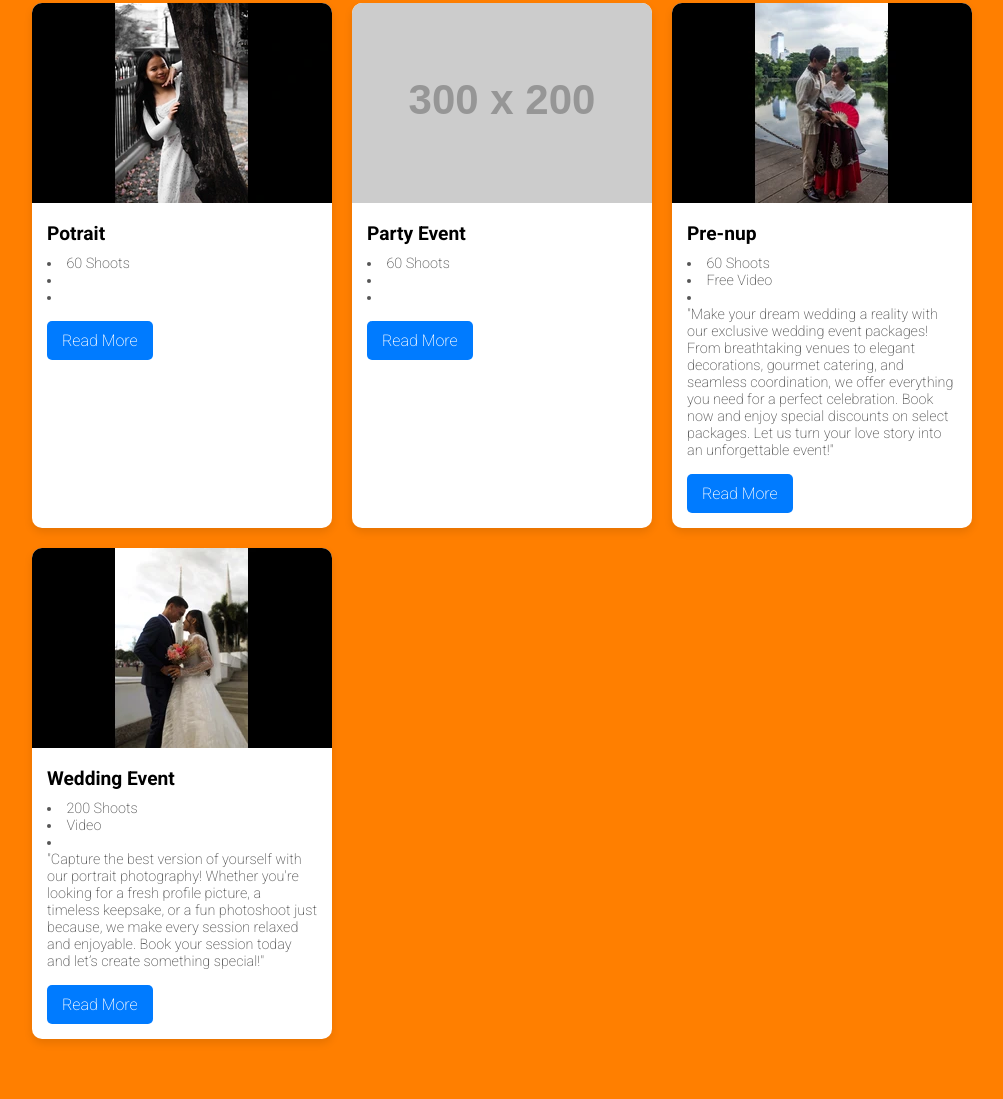
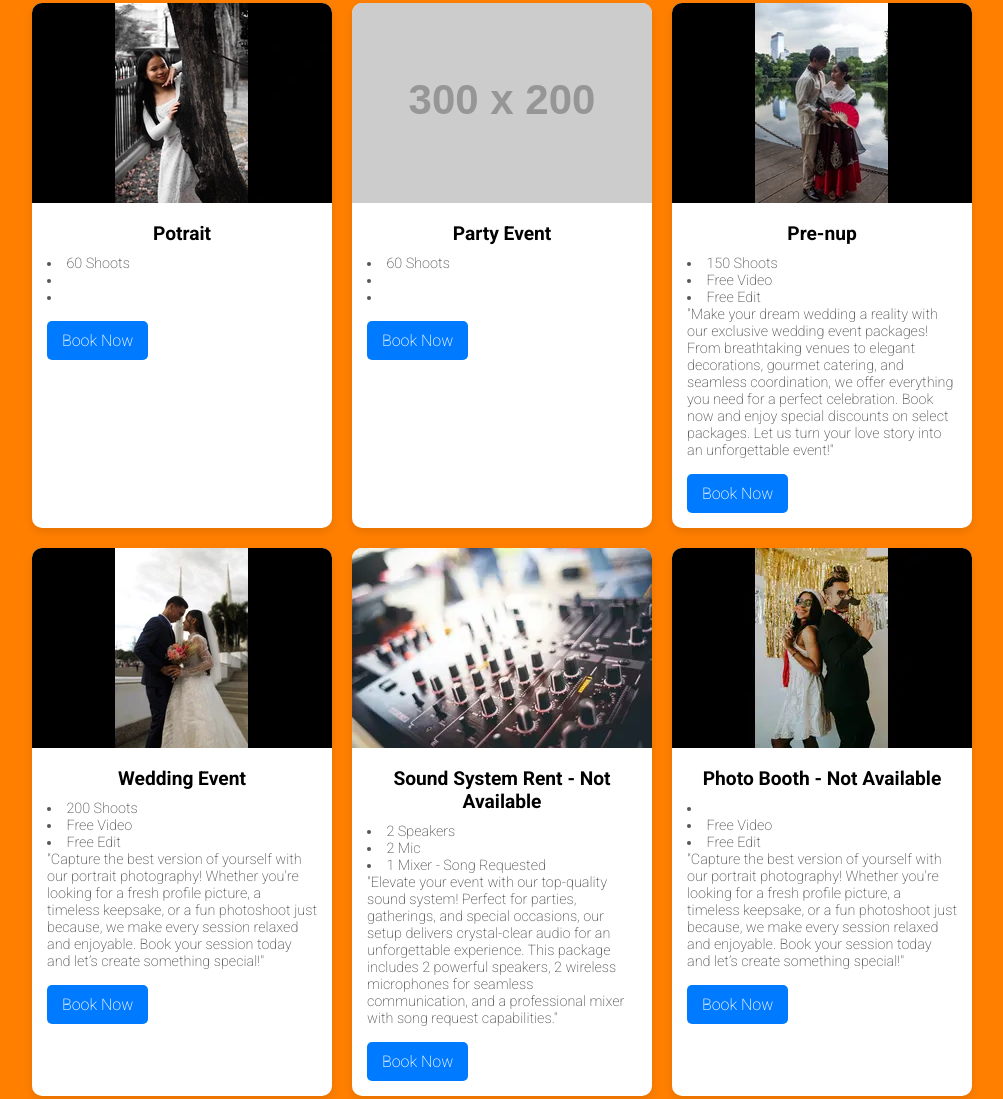
Before and after one commit to soulxmark/MAGEX, a plain HTML site: page services.html in a window 1280 px wide. Shown: the part 127-1226 px from the top of the page, without its empty margins (138-1141 px from the left). Drawn offline with Linux system fonts and the light colour scheme; placeholder pictures from the web are drawn by us.

Commit message:
additionals cards

```diff
--- a/script/script.js
+++ b/script/script.js
@@ -23,7 +23,7 @@
         }, 10); // Delay to ensure opacity change works
 
         // Automatically switch slides every 3 seconds
-        setTimeout(showSlides, 3000);
+        setTimeout(showSlides, 10000);
     }
 
     // Function to navigate between slides manually
--- a/services.html
+++ b/services.html
@@ -32,7 +32,7 @@
               <li></li>
               <p></p>
             </div>
-            <a href="#" class="card-button">Read More</a>
+            <a href="#" class="card-button">Book Now</a>
         </div>
     </div>
     <div class="card-services">
@@ -44,7 +44,7 @@
                 <li></li>
                 <li></li>
             </div>
-            <a href="#" class="card-button">Read More</a>
+            <a href="#" class="card-button">Book Now</a>
         </div>
     </div>
     <div class="card-services">
@@ -52,12 +52,12 @@
         <div class="card-content">
             <div class="card-title">Pre-nup</div>
             <div class="card-description">
-              <li>60 Shoots</li>
+              <li>150 Shoots</li>
               <li>Free Video</li>
-              <li></li>
+              <li>Free Edit</li>
               <p>"Make your dream wedding a reality with our exclusive wedding event packages! From breathtaking venues to elegant decorations, gourmet catering, and seamless coordination, we offer everything you need for a perfect celebration. Book now and enjoy special discounts on select packages. Let us turn your love story into an unforgettable event!"</p>
             </div>
-            <a href="#" class="card-button">Read More</a>
+            <a href="#" class="card-button">Book Now</a>
         </div>
     </div>
     <div class="card-services">
@@ -66,13 +66,39 @@
             <div class="card-title">Wedding Event</div>
             <div class="card-description">
               <li>200 Shoots</li>
-              <li>Video</li>
-              <li></li>
+              <li>Free Video</li>
+              <li>Free Edit</li>
               <p>"Capture the best version of yourself with our portrait photography! Whether you're looking for a fresh profile picture, a timeless keepsake, or a fun photoshoot just because, we make every session relaxed and enjoyable. Book your session today and let’s create something special!"</p>
             </div>
-            <a href="#" class="card-button">Read More</a>
+            <a href="#" class="card-button">Book Now</a>
         </div>
     </div>
+    <div class="card-services">
+      <img src="./images/sound-system.webp" alt="Card Image">
+      <div class="card-content">
+          <div class="card-title">Sound System Rent - Not Available</div>
+          <div class="card-description">
+            <li>2 Speakers</li>
+            <li>2 Mic</li>
+            <li>1 Mixer - Song Requested </li>
+            <p>"Elevate your event with our top-quality sound system! Perfect for parties, gatherings, and special occasions, our setup delivers crystal-clear audio for an unforgettable experience. This package includes 2 powerful speakers, 2 wireless microphones for seamless communication, and a professional mixer with song request capabilities."</p>
+          </div>
+          <a href="#" class="card-button">Book Now</a>
+      </div>
+  </div>
+  <div class="card-services">
+    <img src="./images/photo-booth.webp" alt="Card Image">
+    <div class="card-content">
+        <div class="card-title">Photo Booth - Not Available</div>
+        <div class="card-description">
+          <li></li>
+          <li>Free Video</li>
+          <li>Free Edit</li>
+          <p>"Capture the best version of yourself with our portrait photography! Whether you're looking for a fresh profile picture, a timeless keepsake, or a fun photoshoot just because, we make every session relaxed and enjoyable. Book your session today and let’s create something special!"</p>
+        </div>
+        <a href="#" class="card-button">Book Now</a>
+    </div>
+</div>
 
 </section>
 
--- a/style/main.css
+++ b/style/main.css
@@ -381,6 +381,7 @@ img {
   font-size: 1.2em;
   margin-bottom: 10px;
   font-weight: bold;
+  text-align: center;
 }
 .card-description {
   font-size: 0.9em;
```
Also changed, not shown: images/photo-booth.webp (added), images/sound-system.webp (added).
